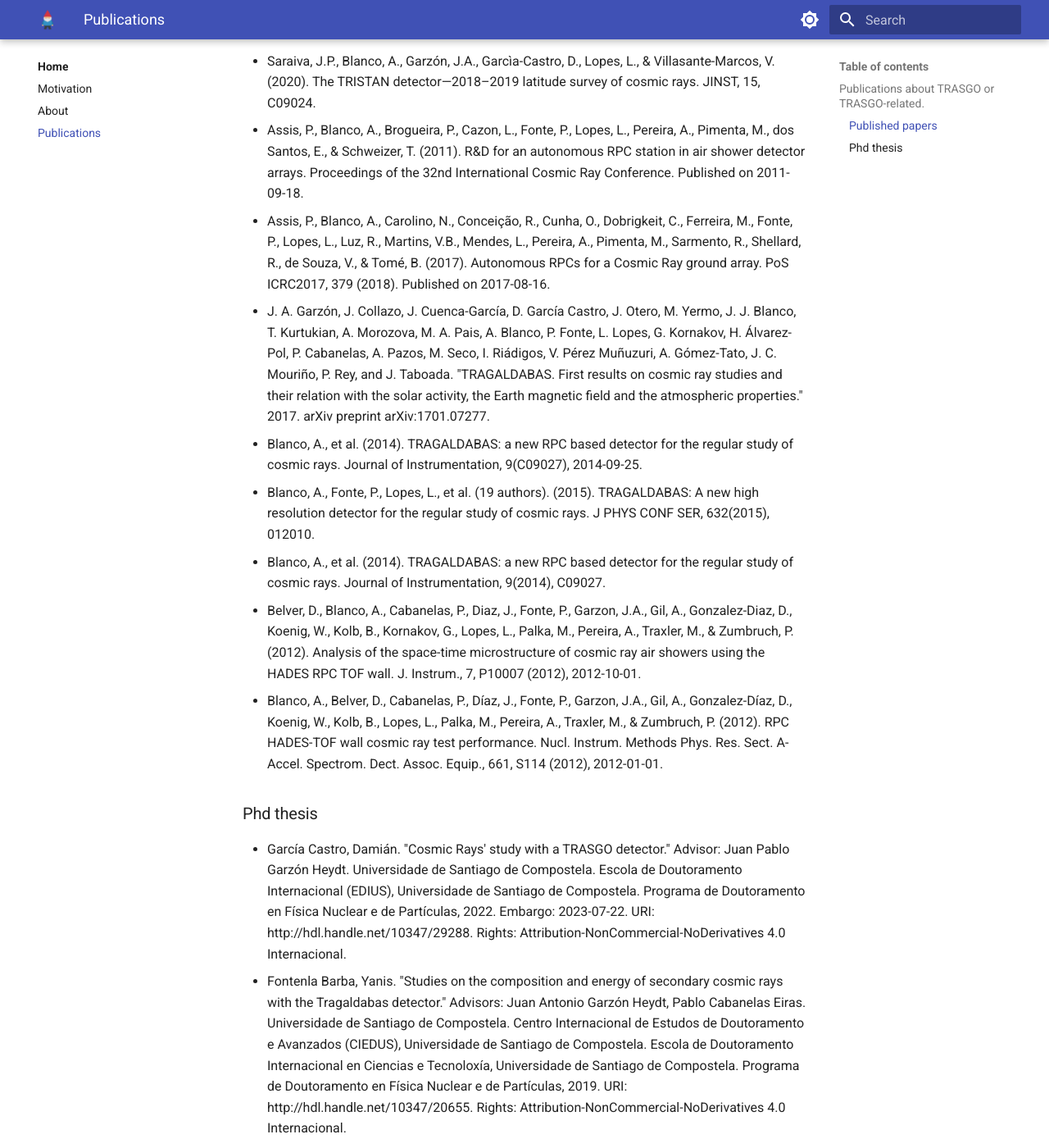
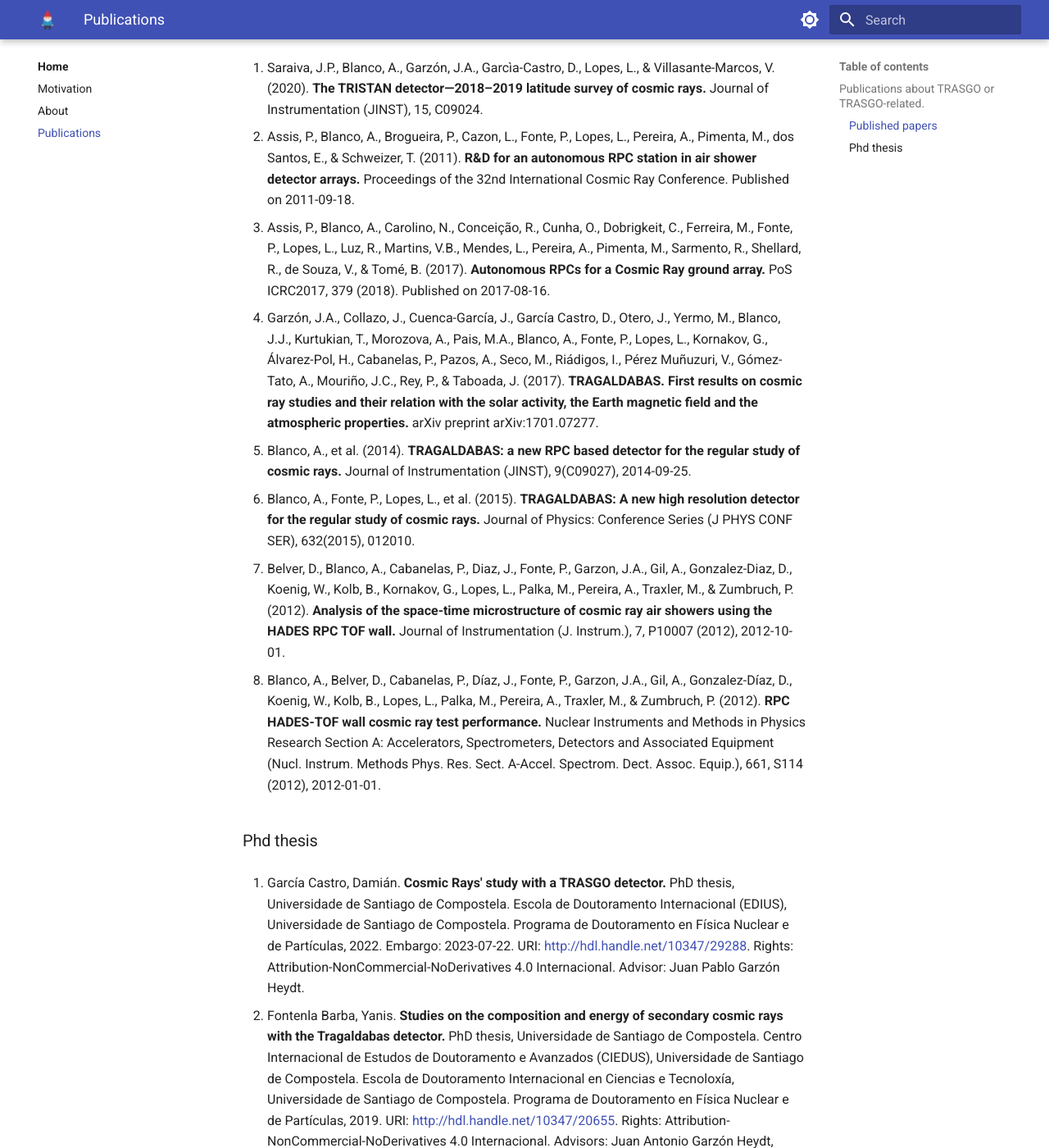
Before and after one commit to cayesoneira/miniTRASGO-documentation, an MkDocs documentation site: the page built from docs/home/publications.md, in a window 1280 px wide and 1400 px high, scrolled down 263 px. Shown: the whole window at 82% size. Built offline with MkDocs 1.6.1 and Material for MkDocs 9.7.7, drawn with Linux system fonts in a browser that asks for light colours; some of the changed text lies outside the part shown.

Commit message:
Update publications.md

```diff
--- a/docs/home/publications.md
+++ b/docs/home/publications.md
@@ -1,19 +1,30 @@
 ## Publications about TRASGO or TRASGO-related.
 
 ### Published papers
-- Saraiva, J.P., Blanco, A., Garzón, J.A., Garcìa-Castro, D., Lopes, L., & Villasante-Marcos, V. (2020). The TRISTAN detector—2018–2019 latitude survey of cosmic rays. JINST, 15, C09024.
-- Assis, P., Blanco, A., Brogueira, P., Cazon, L., Fonte, P., Lopes, L., Pereira, A., Pimenta, M., dos Santos, E., & Schweizer, T. (2011). R&D for an autonomous RPC station in air shower detector arrays. Proceedings of the 32nd International Cosmic Ray Conference. Published on 2011-09-18.
-- Assis, P., Blanco, A., Carolino, N., Conceição, R., Cunha, O., Dobrigkeit, C., Ferreira, M., Fonte, P., Lopes, L., Luz, R., Martins, V.B., Mendes, L., Pereira, A., Pimenta, M., Sarmento, R., Shellard, R., de Souza, V., & Tomé, B. (2017). Autonomous RPCs for a Cosmic Ray ground array. PoS ICRC2017, 379 (2018). Published on 2017-08-16.
-- J. A. Garzón, J. Collazo, J. Cuenca-García, D. García Castro, J. Otero, M. Yermo, J. J. Blanco, T. Kurtukian, A. Morozova, M. A. Pais, A. Blanco, P. Fonte, L. Lopes, G. Kornakov, H. Álvarez-Pol, P. Cabanelas, A. Pazos, M. Seco, I. Riádigos, V. Pérez Muñuzuri, A. Gómez-Tato, J. C. Mouriño, P. Rey, and J. Taboada. "TRAGALDABAS. First results on cosmic ray studies and their relation with the solar activity, the Earth magnetic field and the atmospheric properties." 2017. arXiv preprint arXiv:1701.07277.
-- Blanco, A., et al. (2014). TRAGALDABAS: a new RPC based detector for the regular study of cosmic rays. Journal of Instrumentation, 9(C09027), 2014-09-25.
-- Blanco, A., Fonte, P., Lopes, L., et al. (19 authors). (2015). TRAGALDABAS: A new high resolution detector for the regular study of cosmic rays. J PHYS CONF SER, 632(2015), 012010.
-- Blanco, A., et al. (2014). TRAGALDABAS: a new RPC based detector for the regular study of cosmic rays. Journal of Instrumentation, 9(2014), C09027.
-- Belver, D., Blanco, A., Cabanelas, P., Diaz, J., Fonte, P., Garzon, J.A., Gil, A., Gonzalez-Diaz, D., Koenig, W., Kolb, B., Kornakov, G., Lopes, L., Palka, M., Pereira, A., Traxler, M., & Zumbruch, P. (2012). Analysis of the space-time microstructure of cosmic ray air showers using the HADES RPC TOF wall. J. Instrum., 7, P10007 (2012), 2012-10-01.
-- Blanco, A., Belver, D., Cabanelas, P., Díaz, J., Fonte, P., Garzon, J.A., Gil, A., Gonzalez-Díaz, D., Koenig, W., Kolb, B., Lopes, L., Palka, M., Pereira, A., Traxler, M., & Zumbruch, P. (2012). RPC HADES-TOF wall cosmic ray test performance. Nucl. Instrum. Methods Phys. Res. Sect. A-Accel. Spectrom. Dect. Assoc. Equip., 661, S114 (2012), 2012-01-01.
+
+1. Saraiva, J.P., Blanco, A., Garzón, J.A., Garcìa-Castro, D., Lopes, L., & Villasante-Marcos, V. (2020). **The TRISTAN detector—2018–2019 latitude survey of cosmic rays.** Journal of Instrumentation (JINST), 15, C09024.
+
+2. Assis, P., Blanco, A., Brogueira, P., Cazon, L., Fonte, P., Lopes, L., Pereira, A., Pimenta, M., dos Santos, E., & Schweizer, T. (2011). **R&D for an autonomous RPC station in air shower detector arrays.** Proceedings of the 32nd International Cosmic Ray Conference. Published on 2011-09-18.
+
+3. Assis, P., Blanco, A., Carolino, N., Conceição, R., Cunha, O., Dobrigkeit, C., Ferreira, M., Fonte, P., Lopes, L., Luz, R., Martins, V.B., Mendes, L., Pereira, A., Pimenta, M., Sarmento, R., Shellard, R., de Souza, V., & Tomé, B. (2017). **Autonomous RPCs for a Cosmic Ray ground array.** PoS ICRC2017, 379 (2018). Published on 2017-08-16.
+
+4. Garzón, J.A., Collazo, J., Cuenca-García, J., García Castro, D., Otero, J., Yermo, M., Blanco, J.J., Kurtukian, T., Morozova, A., Pais, M.A., Blanco, A., Fonte, P., Lopes, L., Kornakov, G., Álvarez-Pol, H., Cabanelas, P., Pazos, A., Seco, M., Riádigos, I., Pérez Muñuzuri, V., Gómez-Tato, A., Mouriño, J.C., Rey, P., & Taboada, J. (2017). **TRAGALDABAS. First results on cosmic ray studies and their relation with the solar activity, the Earth magnetic field and the atmospheric properties.** arXiv preprint arXiv:1701.07277.
+
+5. Blanco, A., et al. (2014). **TRAGALDABAS: a new RPC based detector for the regular study of cosmic rays.** Journal of Instrumentation (JINST), 9(C09027), 2014-09-25.
+
+6. Blanco, A., Fonte, P., Lopes, L., et al. (2015). **TRAGALDABAS: A new high resolution detector for the regular study of cosmic rays.** Journal of Physics: Conference Series (J PHYS CONF SER), 632(2015), 012010.
+
+7. Belver, D., Blanco, A., Cabanelas, P., Diaz, J., Fonte, P., Garzon, J.A., Gil, A., Gonzalez-Diaz, D., Koenig, W., Kolb, B., Kornakov, G., Lopes, L., Palka, M., Pereira, A., Traxler, M., & Zumbruch, P. (2012). **Analysis of the space-time microstructure of cosmic ray air showers using the HADES RPC TOF wall.** Journal of Instrumentation (J. Instrum.), 7, P10007 (2012), 2012-10-01.
+
+8. Blanco, A., Belver, D., Cabanelas, P., Díaz, J., Fonte, P., Garzon, J.A., Gil, A., Gonzalez-Díaz, D., Koenig, W., Kolb, B., Lopes, L., Palka, M., Pereira, A., Traxler, M., & Zumbruch, P. (2012). **RPC HADES-TOF wall cosmic ray test performance.** Nuclear Instruments and Methods in Physics Research Section A: Accelerators, Spectrometers, Detectors and Associated Equipment (Nucl. Instrum. Methods Phys. Res. Sect. A-Accel. Spectrom. Dect. Assoc. Equip.), 661, S114 (2012), 2012-01-01.
 
 ### Phd thesis
-- García Castro, Damián. "Cosmic Rays' study with a TRASGO detector." Advisor: Juan Pablo Garzón Heydt. Universidade de Santiago de Compostela. Escola de Doutoramento Internacional (EDIUS), Universidade de Santiago de Compostela. Programa de Doutoramento en Física Nuclear e de Partículas, 2022. Embargo: 2023-07-22. URI: http://hdl.handle.net/10347/29288. Rights: Attribution-NonCommercial-NoDerivatives 4.0 Internacional.
-- Fontenla Barba, Yanis. "Studies on the composition and energy of secondary cosmic rays with the Tragaldabas detector." Advisors: Juan Antonio Garzón Heydt, Pablo Cabanelas Eiras. Universidade de Santiago de Compostela. Centro Internacional de Estudos de Doutoramento e Avanzados (CIEDUS), Universidade de Santiago de Compostela. Escola de Doutoramento Internacional en Ciencias e Tecnoloxía, Universidade de Santiago de Compostela. Programa de Doutoramento en Física Nuclear e de Partículas, 2019. URI: http://hdl.handle.net/10347/20655. Rights: Attribution-NonCommercial-NoDerivatives 4.0 Internacional.
-- Ajoor, Marwan Yassir Kamel. "Study of Cosmic Ray data with the TRISTAN and TRAGALDABAS detection systems." Advisors: Juan Pablo Garzón Heydt, Pablo Cabanelas Eiras. Universidade de Santiago de Compostela. Escola de Doutoramento Internacional (EDIUS), Universidade de Santiago de Compostela. Programa de Doutoramento en Física Nuclear e de Partículas, 2022. URI: http://hdl.handle.net/10347/28824. Rights: Attribution-NonCommercial-NoDerivatives 4.0 Internacional.
-- Cuenca García, José Javier. "Simulation and reconstruction algorithms for a commercial muon tomography system." Advisors: Juan Antonio Garzón Heydt, Pablo Cabanelas Eiras. Universidade de Santiago de Compostela. Centro Internacional de Estudos de Doutoramento e Avanzados (CIEDUS), Universidade de Santiago de Compostela. Escola de Doutoramento Internacional en Ciencias e Tecnoloxía, Universidade de Santiago de Compostela. Programa de Doutoramento en Física Nuclear e de Partículas, 2018.
-- Kornakov Van, Georgy. "New advances and developments on the RPC TOF wall of the HADES experiment at GSI." PhD thesis, U. Santiago de Compostela (main), 2013.
+1. García Castro, Damián. **Cosmic Rays' study with a TRASGO detector.** PhD thesis, Universidade de Santiago de Compostela. Escola de Doutoramento Internacional (EDIUS), Universidade de Santiago de Compostela. Programa de Doutoramento en Física Nuclear e de Partículas, 2022. Embargo: 2023-07-22. URI: [http://hdl.handle.net/10347/29288](http://hdl.handle.net/10347/29288). Rights: Attribution-NonCommercial-NoDerivatives 4.0 Internacional. Advisor: Juan Pablo Garzón Heydt.
+
+2. Fontenla Barba, Yanis. **Studies on the composition and energy of secondary cosmic rays with the Tragaldabas detector.** PhD thesis, Universidade de Santiago de Compostela. Centro Internacional de Estudos de Doutoramento e Avanzados (CIEDUS), Universidade de Santiago de Compostela. Escola de Doutoramento Internacional en Ciencias e Tecnoloxía, Universidade de Santiago de Compostela. Programa de Doutoramento en Física Nuclear e de Partículas, 2019. URI: [http://hdl.handle.net/10347/20655](http://hdl.handle.net/10347/20655). Rights: Attribution-NonCommercial-NoDerivatives 4.0 Internacional. Advisors: Juan Antonio Garzón Heydt, Pablo Cabanelas Eiras.
+
+3. Ajoor, Marwan Yassir Kamel. **Study of Cosmic Ray data with the TRISTAN and TRAGALDABAS detection systems.** PhD thesis, Universidade de Santiago de Compostela. Escola de Doutoramento Internacional (EDIUS), Universidade de Santiago de Compostela. Programa de Doutoramento en Física Nuclear e de Partículas, 2022. URI: [http://hdl.handle.net/10347/28824](http://hdl.handle.net/10347/28824). Rights: Attribution-NonCommercial-NoDerivatives 4.0 Internacional. Advisors: Juan Pablo Garzón Heydt, Pablo Cabanelas Eiras.
+
+4. Cuenca García, José Javier. **Simulation and reconstruction algorithms for a commercial muon tomography system.** PhD thesis, Universidade de Santiago de Compostela. Centro Internacional de Estudos de Doutoramento e Avanzados (CIEDUS), Universidade de Santiago de Compostela. Escola de Doutoramento Internacional en Ciencias e Tecnoloxía, Universidade de Santiago de Compostela. Programa de Doutoramento en Física Nuclear e de Partículas, 2018. Advisors: Juan Antonio Garzón Heydt, Pablo Cabanelas Eiras.
+
+5. Kornakov Van, Georgy. **New advances and developments on the RPC TOF wall of the HADES experiment at GSI.** PhD thesis, Universidade de Santiago de Compostela, 2013.
```
